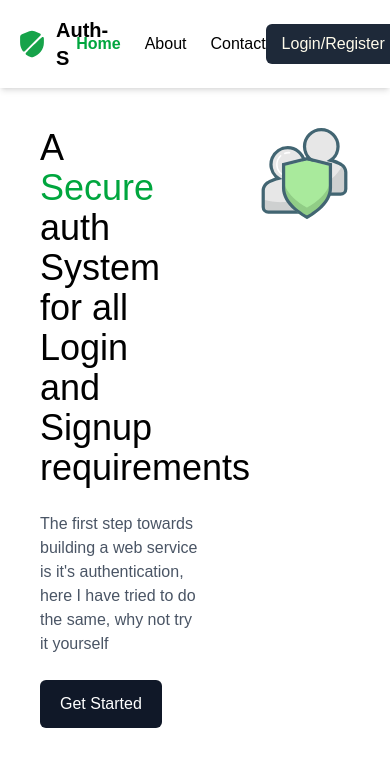
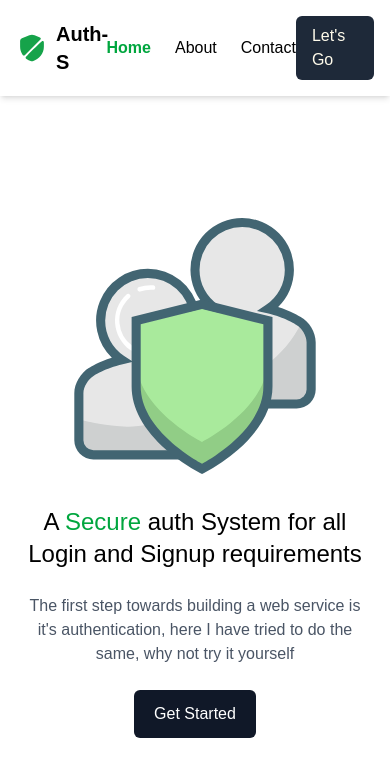
Before and after one commit to Faiz-Arfi/Auth-System, a React (Vite) app in the folder auth-sytem-frontend/: page / in a window 390 px wide. Shown: the top 776 px of the page. Built offline with nearby package versions, Linux system fonts and the light colour scheme; no server answers.

Commit message:
worked on responsiveness

```diff
--- a/auth-sytem-frontend/src/components/Navbar.jsx
+++ b/auth-sytem-frontend/src/components/Navbar.jsx
@@ -59,7 +59,7 @@ const Navbar = ( {isLoggedIn} ) => {
                     </li>
                 </>
                 :
-                <li className="bg-gray-800 hover:bg-gray-600 px-4 py-2 rounded-md"><Link to="/login" className="text-amber-50">Login/Register</Link></li>
+                <li className="bg-gray-800 hover:bg-gray-600 px-4 py-2 rounded-md"><Link to="/login" className="text-amber-50">Let's Go</Link></li>
                 }
             </ul>
         </nav>
--- a/auth-sytem-frontend/src/pages/HomePage.jsx
+++ b/auth-sytem-frontend/src/pages/HomePage.jsx
@@ -4,14 +4,14 @@ import { Link } from 'react-router-dom'
 
 const HomePage = () => {
   return (<>
-    <div className='hero-section flex justify-around p-10'>
-        <div className='flex flex-col justify-center items-start gap-6'>
-            <h1 className='w-2/4 text-4xl'> A <span className='text-green-600'>Secure</span> auth System for all Login and Signup requirements</h1>
-            <p className='w-3/4 text-gray-600'>The first step towards building a web service is it's authentication, here I have tried to do the same, why not try it yourself</p>
+    <div className='hero-section flex flex-col-reverse md:flex-row justify-center md:justify-around items-center gap-8 md:gap-4 p-6 md:p-10 min-h-[calc(100vh-80px)]'>
+        <div className='flex flex-col justify-center items-center md:items-start gap-6 w-full md:w-auto'>
+            <h1 className='w-full md:w-3/4 lg:w-2/4 text-2xl md:text-3xl lg:text-4xl text-center md:text-left'> A <span className='text-green-600'>Secure</span> auth System for all Login and Signup requirements</h1>
+            <p className='w-full md:w-4/5 lg:w-3/4 text-gray-600 text-center md:text-left'>The first step towards building a web service is it's authentication, here I have tried to do the same, why not try it yourself</p>
             <Link to="/login" className='bg-gray-900 text-white px-5 py-3 rounded-md hover:bg-gray-700 transition'>Get Started</Link>
         </div>
-        <div>
-            <img src={UserIcon} alt="hero-icon" className='w-100' />
+        <div className='w-full md:w-auto flex justify-center'>
+            <img src={UserIcon} alt="hero-icon" className='w-64 md:w-80 lg:w-96' />
         </div>
     </div>
   </>
```
